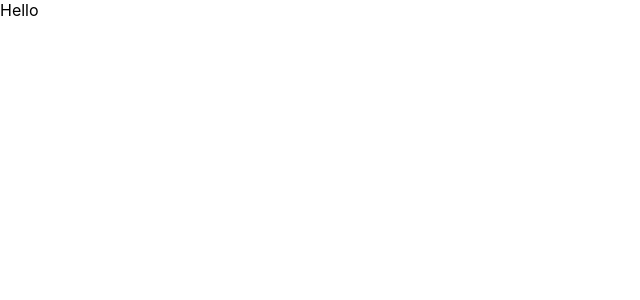
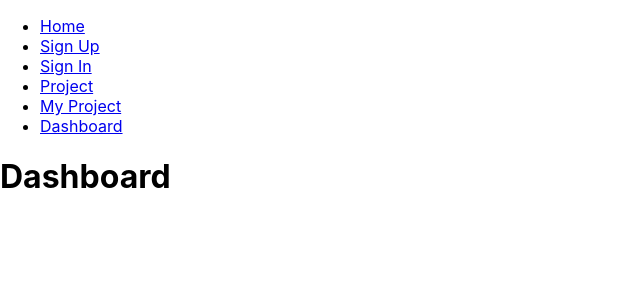
Before and after one commit to WildCodeSchool/2109-wns-lyon-lesmiserables-front, a React (Create React App) app: page /Dashboard in a window 1280 px wide. Shown: the top 300 px of the page, without its empty margins (0-640 px from the left). Built offline with nearby package versions, Linux system fonts and the light colour scheme.

Commit message:
add browser router to project

```diff
--- a/package.json
+++ b/package.json
@@ -8,10 +8,14 @@
     "@testing-library/user-event": "^12.1.10",
     "@types/jest": "^26.0.15",
     "@types/node": "^12.0.0",
+    "@types/query-string": "^6.3.0",
     "@types/react": "^17.0.0",
-    "@types/react-dom": "^17.0.0",
+    "@types/react-dom": "^17.0.11",
+    "@types/react-router-dom": "^5.3.2",
     "react": "^17.0.2",
     "react-dom": "^17.0.2",
+    "react-router": "^6.0.2",
+    "react-router-dom": "^6.0.2",
     "react-scripts": "4.0.3",
     "typescript": "^4.1.2",
     "web-vitals": "^1.0.1"
--- a/src/App.tsx
+++ b/src/App.tsx
@@ -1,5 +1,48 @@
-const App = () => {
-  return <div>Hello</div>;
+import { BrowserRouter as Router, Link, Routes, Route } from "react-router-dom";
+import HomePage from "./pages/HomePage";
+import SignUpPage from "./pages/SignUpPage";
+import SignInPage from "./pages/SignInPage";
+import ProjectPage from "./pages/ProjectPage";
+import MyProjectPage from "./pages/MyProjectPage";
+import DashboardPage from "./pages/DashboardPage";
+
+const App = (): JSX.Element => {
+  return (
+    <Router>
+      <div>
+        <nav>
+          <ul>
+            <li>
+              <Link to="/">Home</Link>
+            </li>
+            <li>
+              <Link to="/SignUp">Sign Up</Link>
+            </li>
+            <li>
+              <Link to="/SignIn">Sign In</Link>
+            </li>
+            <li>
+              <Link to="/Project">Project</Link>
+            </li>
+            <li>
+              <Link to="/MyProject">My Project</Link>
+            </li>
+            <li>
+              <Link to="/Dashboard">Dashboard</Link>
+            </li>
+          </ul>
+        </nav>
+        <Routes>
+          <Route path="/" element={<HomePage />} />
+          <Route path="/SignUp" element={<SignUpPage />} />
+          <Route path="/SignIn" element={<SignInPage />} />
+          <Route path="/Project" element={<ProjectPage />} />
+          <Route path="/MyProject" element={<MyProjectPage />} />
+          <Route path="/Dashboard" element={<DashboardPage />} />
+        </Routes>
+      </div>
+    </Router>
+  );
 };
 
 export default App;
--- a/src/pages/DashboardPage.tsx
+++ b/src/pages/DashboardPage.tsx
@@ -1,5 +1,5 @@
 const DashboardPage = () => {
-  return <h1>Home</h1>;
+  return <h1>Dashboard</h1>;
 };
 
 export default DashboardPage;
--- a/src/pages/MyProjectPage.tsx
+++ b/src/pages/MyProjectPage.tsx
@@ -1,5 +1,5 @@
 const MyProjectPage = () => {
-  return <h1>Project</h1>;
+  return <h1>My Project</h1>;
 };
 
 export default MyProjectPage;
--- a/src/pages/SignInPage.tsx
+++ b/src/pages/SignInPage.tsx
@@ -1,5 +1,5 @@
 const SignInPage = () => {
-  return <h1>Project</h1>;
+  return <h1>Sign In</h1>;
 };
 
 export default SignInPage;
--- a/src/pages/SignUpPage.tsx
+++ b/src/pages/SignUpPage.tsx
@@ -1,5 +1,5 @@
 const SignUpPage = () => {
-  return <h1>Project</h1>;
+  return <h1>Sign Up</h1>;
 };
 
 export default SignUpPage;
```
Also changed, not shown: src/index.tsx (+6 -6 lines), 1 other file (tests, documents, lock files or other folders).
